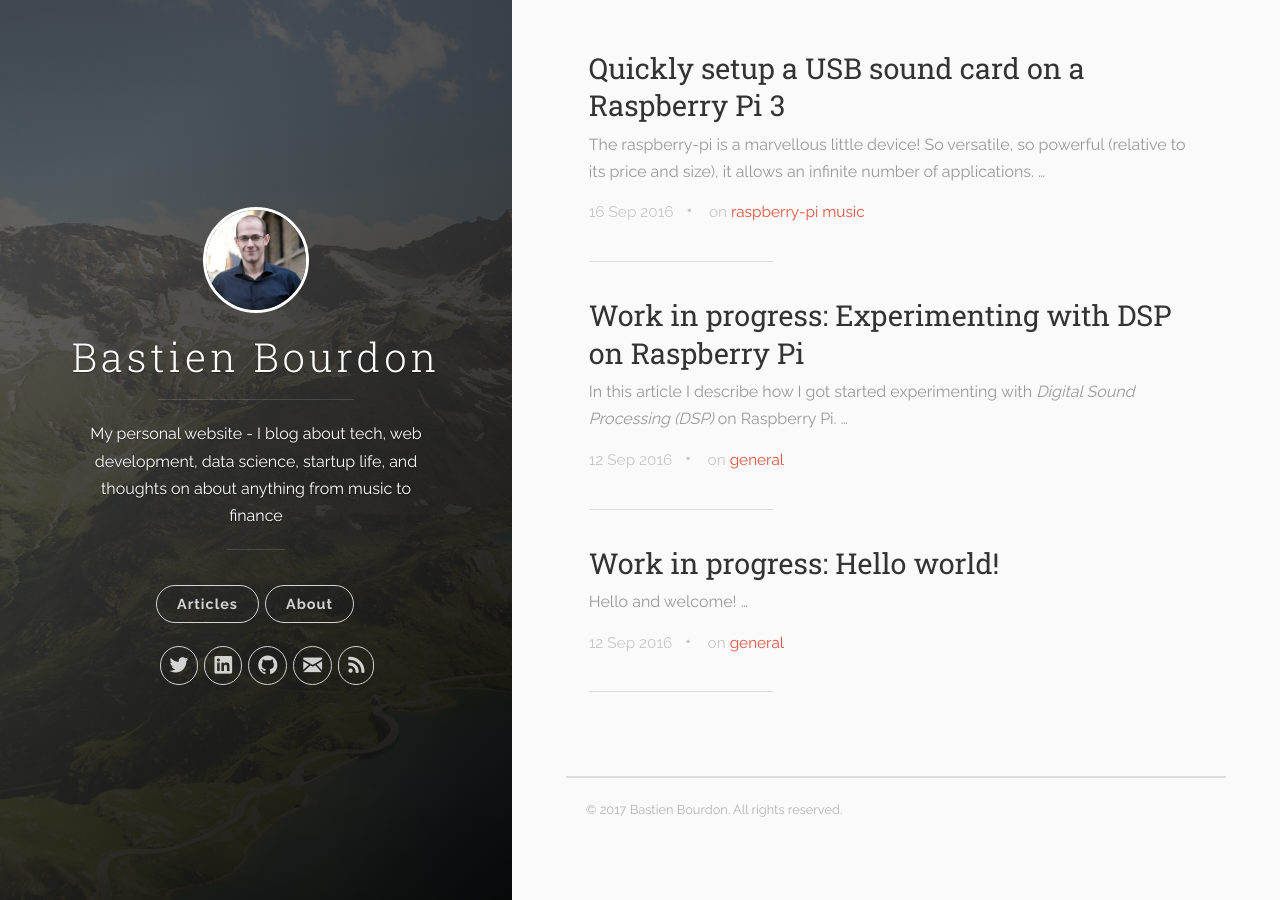
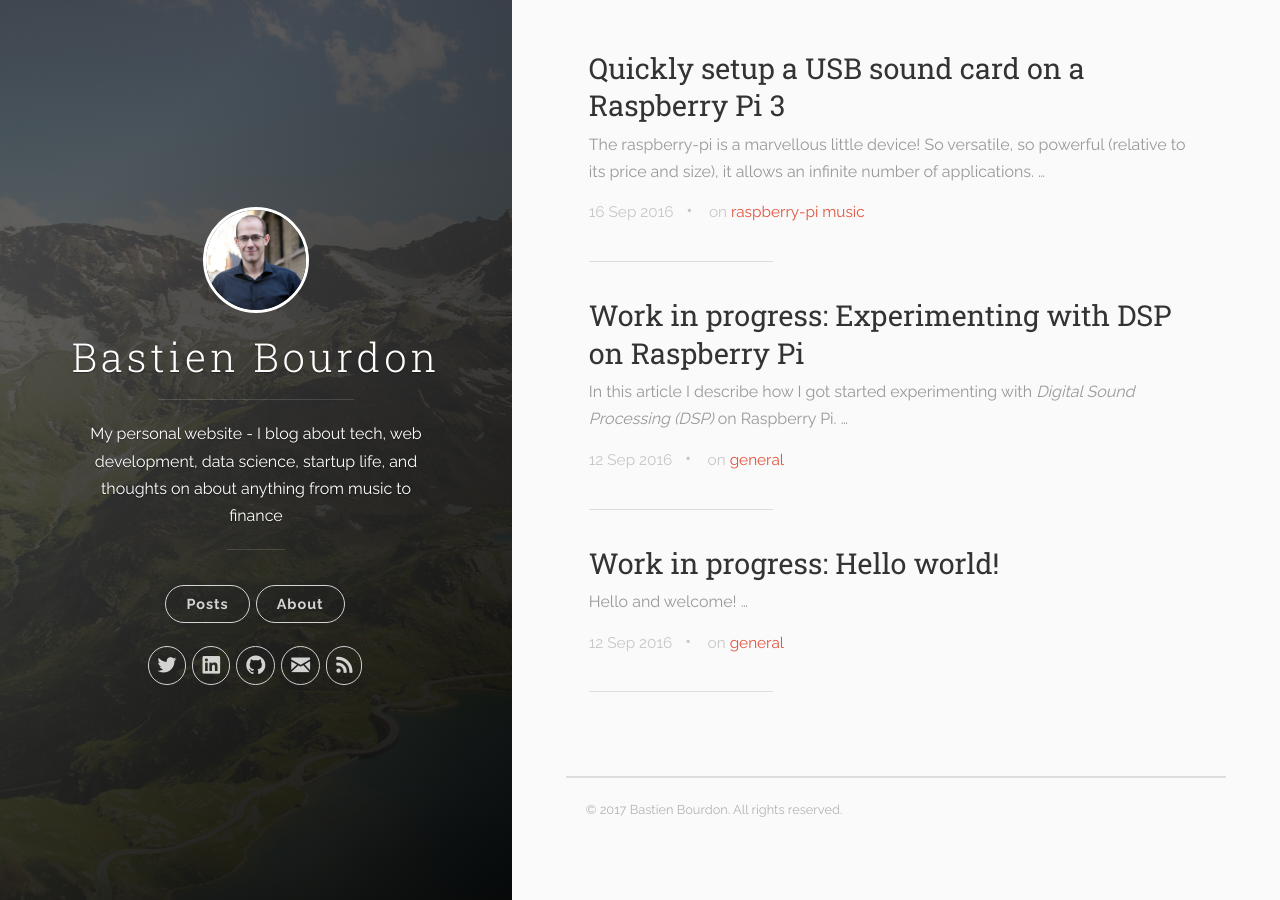
Before and after one commit to Bastien-Brd/Bastien-Brd.github.io, a Jekyll site: the page built from index.html, in a window 1280 px wide. Built offline with Jekyll 4.4.1, drawn with Linux system fonts in a browser that asks for light colours; nearby versions of some CDN libraries; the list of posts is cut into pages by our own code.

Commit message:
Remove margin between nav elements

```diff
--- a/_includes/header.html
+++ b/_includes/header.html
@@ -20,13 +20,13 @@
 
           <nav class="cover-navigation cover-navigation--primary">
             <ul class="navigation">
-              <li class="navigation__item"><a href="{{ site.baseurl }}" title="Articles on {{ site.title }}" class="about-button">Articles</a></li>
+              <li class="navigation__item"><a href="{{ site.baseurl }}" title="Articles on {{ site.title }}" class="about-button">Posts</a></li>
             </ul>
           </nav>
 
           <nav class="cover-navigation cover-navigation--primary">
             <ul class="navigation">
-              <li class="navigation__item"><a href="#blog" title="About {{ site.title }}" class="about-button">About</a></li>
+              <li class="navigation__item"><a href="#about" title="About {{ site.title }}" class="about-button">About</a></li>
             </ul>
           </nav>
 
--- a/css/uno.css
+++ b/css/uno.css
@@ -1387,8 +1387,6 @@
 			border-color: #FFF;
 			opacity: 1; }
 
-.navigation--social {
-	margin-left: 1.5em; }
 	.navigation--social a {
 		padding: 6px 8px 6px 9px; }
 		.navigation--social a .label {
```
